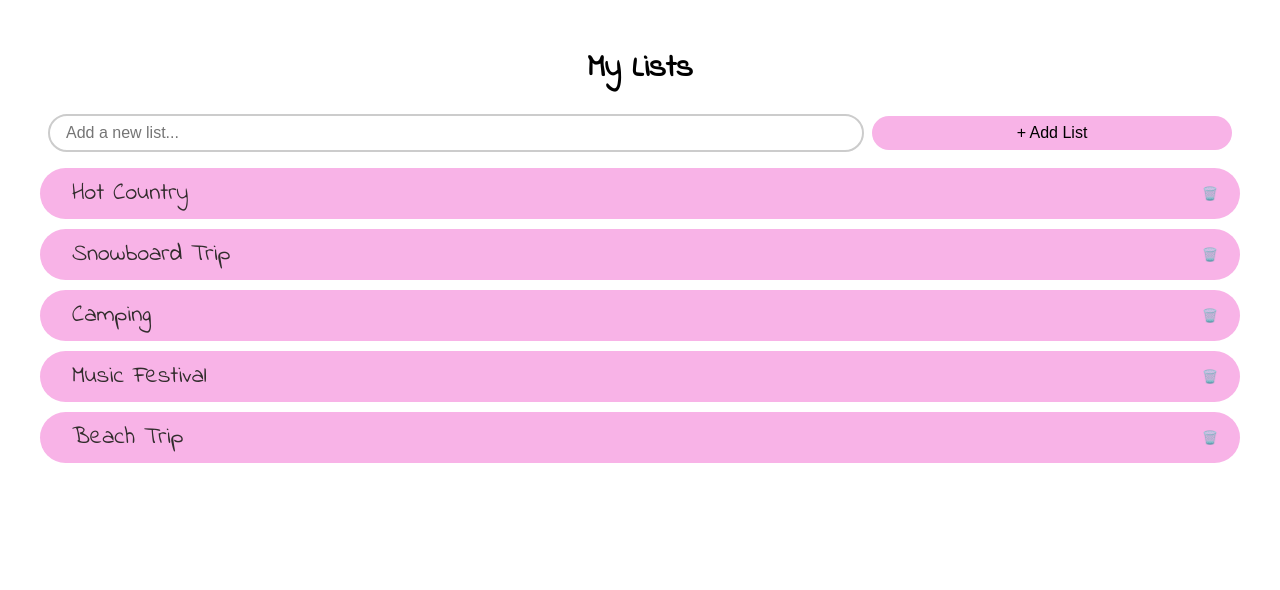
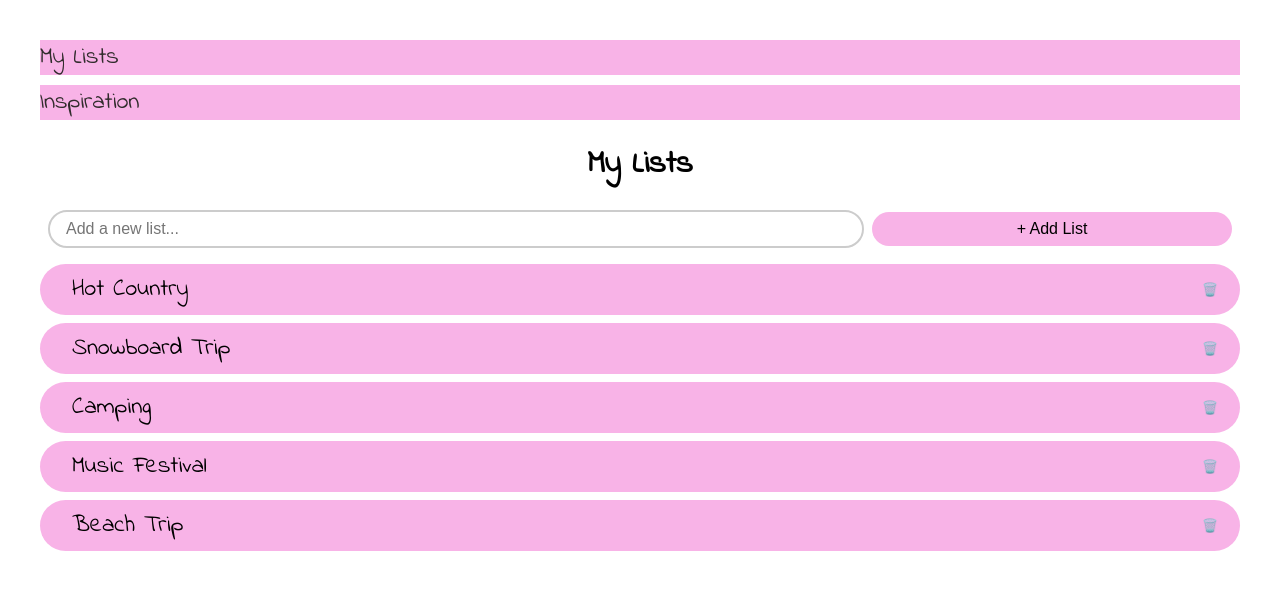
Before and after one commit to fear-me-laws-of-syntax/kate-antonova-list-app, a React (Vite) app in the folder listApp/: page / in a window 1280 px wide. Shown: the top 590 px of the page. Built offline with nearby package versions, Linux system fonts and the light colour scheme.

Commit message:
adding nav

```diff
--- a/listApp/src/App.jsx
+++ b/listApp/src/App.jsx
@@ -1,6 +1,6 @@
 import { BrowserRouter as Router, Route, Routes } from 'react-router-dom';
 import Login from './components/Login/Login';
-// import Navbar from './components/Navbar/Navbar';
+import Navbar from './components/Navbar/Navbar';
 import MyLists from './components/MyLists/MyLists';
 import ListDetail from './components/ListDetail/ListDetail';
 import Suggestions from './components/Suggestions/Suggestions';
@@ -13,7 +13,7 @@ import './App.scss';
 function App() {
   return (
     <Router>
-      {/* <Navbar /> */}
+      {location.pathname !== '/login' && <Navbar />}
       <Routes>
         <Route path="/login" element={<Login />} />
         {/* <Route path="/signup" element={<SignUp />} /> */}
--- a/listApp/src/components/MyLists/MyLists.jsx
+++ b/listApp/src/components/MyLists/MyLists.jsx
@@ -1,36 +1,3 @@
-// import { Link } from 'react-router-dom';
-// import './MyLists.scss';
-// import { useState } from 'react';
-
-// const MyLists = () => {
-//     const [lists, setLists] = useState(['Hot Country', 'Snowboard Trip', 'Camping', 'Music Festival', 'Beach Trip']); // Example data
-
-//     // Function to delete a list item with confirmation
-//     const deleteListItem = (indexToDelete) => {
-//         const confirmDelete = window.confirm('Are you sure you want to delete this list?');
-//         if (confirmDelete) {
-//             setLists(lists.filter((_, index) => index !== indexToDelete));
-//         }
-//     };
-
-//     return (
-//         <div>
-//             <h2 className="my-lists__header">MY LISTS</h2>
-//             <ul>
-//                 {lists.map((listName, index) => (
-//                     <li key={index} className="list-item">
-//                         <Link to={`/list/${listName.toLowerCase().replace(' ', '-')}`}>{listName}</Link>
-//                         <button className="delete-btn" onClick={() => deleteListItem(index)}>🗑️</button>
-//                     </li>
-//                 ))}
-//             </ul>
-//         </div>
-//     );
-// };
-
-// export default MyLists;
-
-
 import { Link, useNavigate } from 'react-router-dom';
 import './MyLists.scss';
 import { useState } from 'react';
@@ -69,7 +36,7 @@ const MyLists = () => {
     };
 
     return (
-        <div>
+        <div className="my-lists">
             <h1 className="my-lists__header">My Lists</h1>
             {/* Add New List Form */}
             <form onSubmit={handleFormSubmit} className="my-lists__form">
@@ -81,13 +48,13 @@ const MyLists = () => {
                     placeholder="Add a new list..."
                     className="my-lists__input"
                 />
-                <button type="submit" className="my-lists__submit-btn"> + Add List</button>
+                <button type="submit" className="my-lists__submit-button"> + Add List</button>
             </form>
-            <ul>
+            <ul className="my-lists__list">
                 {lists.map((listName, index) => (
-                    <li key={index} className="list-item">
-                        <Link to={`/list/${listName.toLowerCase().replace(' ', '-')}`}>{listName}</Link>
-                        <button className="delete-btn" onClick={() => deleteListItem(index)}>🗑️</button>
+                    <li key={index} className="my-lists__item">
+                        <Link to={`/list/${listName.toLowerCase().replace(' ', '-')}`} className="my-lists__link">{listName}</Link>
+                        <button className="my-lists__delete-button" onClick={() => deleteListItem(index)}>🗑️</button>
                     </li>
                 ))}
             </ul>
--- a/listApp/src/components/MyLists/MyLists.scss
+++ b/listApp/src/components/MyLists/MyLists.scss
@@ -1,49 +1,3 @@
-// .my-lists {
-
-//     &__header {
-//         text-align: center;
-//     }
-
-
-// }
-
-
-// li {
-//     background-color: rgb(248, 179, 231);
-//     border-radius: 30px;
-//     display: flex;
-//     /* Add flexbox */
-//     align-items: center;
-//     justify-content: space-between;
-//     /* Space between items */
-//     padding: 0.5rem 1rem;
-//     /* Padding for the list item */
-//     margin-bottom: 0.5rem;
-//     /* Spacing between list items */
-// }
-
-// a {
-//     padding-left: 1rem;
-//     text-decoration: none;
-//     /* Remove underline from links */
-// }
-
-// .delete-btn {
-//     background: none;
-//     border: none;
-//     cursor: pointer;
-//     font-size: 0.8rem;
-//     margin-left: 1rem;
-//     /* Space between link and bin */
-//     color: #ff4d4d;
-//     /* Red color for the bin */
-// }
-
-// .delete-btn:hover {
-//     color: #ff0000;
-//     /* Darker red on hover */
-// }
-
 .my-lists {
     &__header {
         text-align: center;
@@ -69,10 +23,9 @@
 
     &__input:focus {
         border-color: #f8b3e7;
-        /* Match border color on focus */
     }
 
-    &__submit-btn {
+    &__submit-button {
         background-color: #f8b3e7;
         border: none;
         border-radius: 30px;
@@ -83,12 +36,17 @@
         width: 30%;
     }
 
-    &__submit-btn:hover {
+    &__submit-button:hover {
         background-color: #d07095;
     }
+
+    &__list {
+        list-style: none;
+        padding: 0;
+        margin: 0;
     }
 
-li {
+    &__item {
         background-color: #f8b3e7;
         border-radius: 30px;
         display: flex;
@@ -98,20 +56,17 @@ li {
         margin-bottom: 0.5rem;
     }
 
-a {
+    &__link {
         padding-left: 1rem;
         text-decoration: none;
+        color: inherit;
     }
 
-.delete-btn {
+    &__delete-button {
         background: none;
         border: none;
         cursor: pointer;
         font-size: 0.8rem;
         margin-left: 1rem;
-    color: #ff4d4d;
     }
-
-.delete-btn:hover {
-    color: #ff0000;
 }
--- a/listApp/src/components/Navbar/Navbar.jsx
+++ b/listApp/src/components/Navbar/Navbar.jsx
@@ -1,27 +1,19 @@
-// import { Link } from 'react-router-dom';
+import { Link } from 'react-router-dom';
+import './Navbar.scss';
 
-// const Navbar = () => {
-//     return (
-//         <nav style={styles.navbar}>
-//             <h1 style={styles.title}>List App</h1>
-//             <ul style={styles.navLinks}>
-//                 {/* Login Route */}
-//                 <li>
-//                     <Link to="/" style={styles.link}>Login</Link>
-//                 </li>
+function Navbar() {
+    return (
+        <nav className="navbar">
+            <ul className="navbar__links">
+                <li className="navbar__item">
+                    <Link to="/" className="navbar__link">My Lists</Link>
+                </li>
+                <li className="navbar__item">
+                    <Link to="/suggestions" className="navbar__link">Inspiration</Link>
+                </li>
+            </ul>
+        </nav>
+    );
+}
 
-//                 {/* My Lists Route */}
-//                 <li>
-//                     <Link to="/list" style={styles.link}>My Lists</Link>
-//                 </li>
-
-//                 {/* Suggestions Route */}
-//                 <li>
-//                     <Link to="/suggestions" style={styles.link}>Suggestions</Link>
-//                 </li>
-//             </ul>
-//         </nav>
-//     );
-// };
-
-// export default Navbar;
+export default Navbar;
--- a/listApp/src/components/Navbar/Navbar.scss
+++ b/listApp/src/components/Navbar/Navbar.scss
@@ -0,0 +1,6 @@
+.navbar {
+
+    &__links {
+        background-color: none;
+    }
+}
```
Lines whose indentation alone changed are shown as unchanged.
